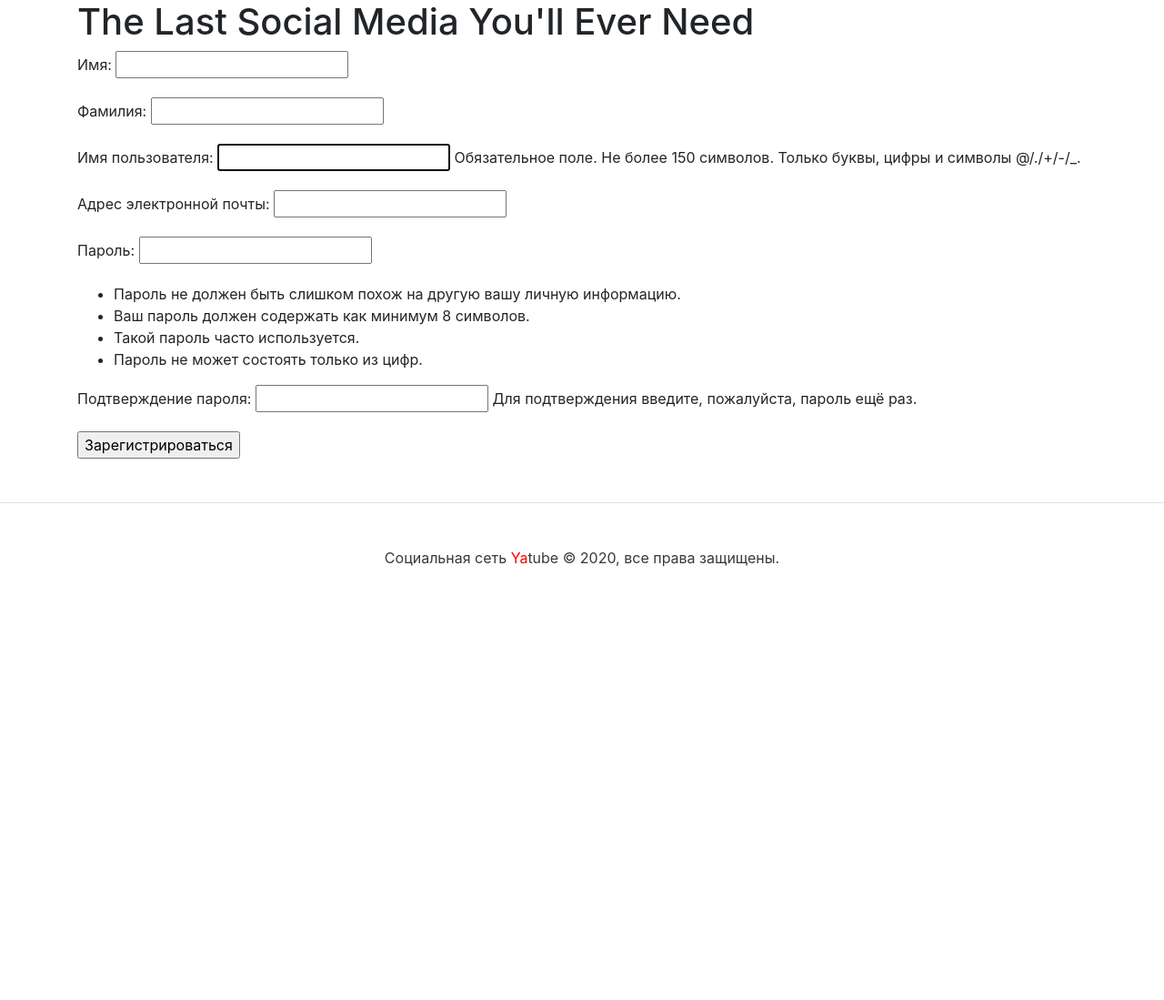
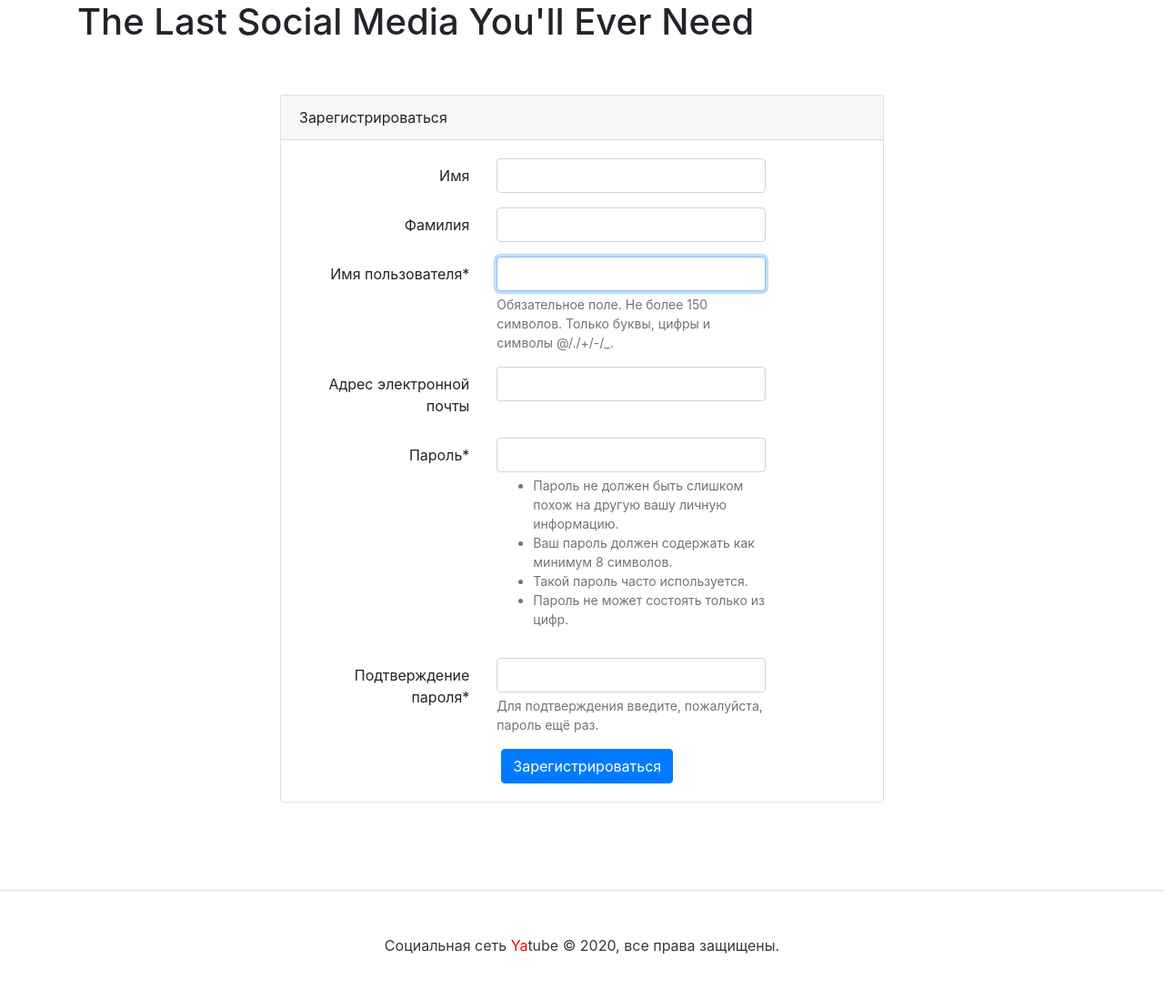
Before and after one commit to Buzzlay/hw02_community, a Django app: page /auth/signup/ in a window 1280 px wide. Shown: the part 56-1155 px from the top of the page at 91% size. Before the commit the page ends 679 px from the top, so only its background shows below. Run offline with Django 3.2, Linux system fonts and the light colour scheme; some libraries are stand-ins or nearby versions.

Commit message:
update 24.10.2020

```diff
--- a/requirements.txt
+++ b/requirements.txt
@@ -1,3 +1,3 @@
-pytest-django==3.8.0
-django==2.2.9
+pytest-django==4.0.0
+django==3.1.2
 flake8==3.8.4
--- a/templates/index.html
+++ b/templates/index.html
@@ -1,6 +1,6 @@
 {% extends "base.html" %}
+{% block header %}Последние обновления на сайте{% endblock %}
 {% block title %}Последние обновления на сайте{% endblock %}
-{% block header %}Последние обновления на сайте{% endblock %}
 {% block content %}
 {% include "group.html" %}
 {% endblock %}
--- a/users/templates/signup.html
+++ b/users/templates/signup.html
@@ -1,10 +1,45 @@
 {% extends "base.html" %}
 {% block title %}Зарегистрироваться{% endblock %}
 {% block content %}
+{% load user_filters %}
 
-<form method="post" action="{% url 'signup' %}">
-  {% csrf_token %}
-  {{ form.as_p }}
-  <input type="submit" value="Зарегистрироваться">
-</form>
+<div class="row justify-content-center">
+    <div class="col-md-8 p-5">
+        <div class="card">
+            <div class="card-header">Зарегистрироваться</div>
+            <div class="card-body">
+
+                    {% for error in form.errors %}
+                        <div class="alert alert-danger" role="alert">
+                            {{ error|escape }}
+                        </div>
+                    {% endfor %}
+
+
+                <form method="post" action="{% url 'signup' %}">
+                    {% csrf_token %}
+
+                    {% for field in form %}
+                        <div class="form-group row" aria-required={% if field.field.required %}"true"{% else %}"false"{% endif %}>
+                                <label for="{{ field.id_for_label }}" class="col-md-4 col-form-label text-md-right">{{ field.label }}{% if field.field.required %}<span class="required">*</span>{% endif %}</label>
+                                <div class="col-md-6">
+                                    {{ field|addclass:"form-control" }}
+                                    {% if field.help_text %}
+                                    <small id="{{ field.id_for_label }}-help" class="form-text text-muted">{{ field.help_text|safe }}</small>
+                                    {% endif %}
+                                </div>
+                        </div>
+                    {% endfor %}
+
+                    <div class="col-md-6 offset-md-4">
+                            <button type="submit" class="btn btn-primary">
+                                Зарегистрироваться
+                            </button>
+                    </div>
+                </form>
+            </div> <!-- card body -->
+        </div> <!-- card -->
+    </div> <!-- col -->
+</div> <!-- row -->
+
 {% endblock %}
--- a/users/templatetags/user_filters.py
+++ b/users/templatetags/user_filters.py
@@ -0,0 +1,12 @@
+from django import template
+# В template.Library зарегистрированы все теги и фильтры шаблонов
+# добавляем к ним и наш фильтр
+register = template.Library()
+
+
+@register.filter
+def addclass(field, css):
+        return field.as_widget(attrs={"class": css})
+
+# синтаксис @register... , под которой описана функция addclass() -
+# это применение "декораторов", функций, обрабатывающих функции
```
